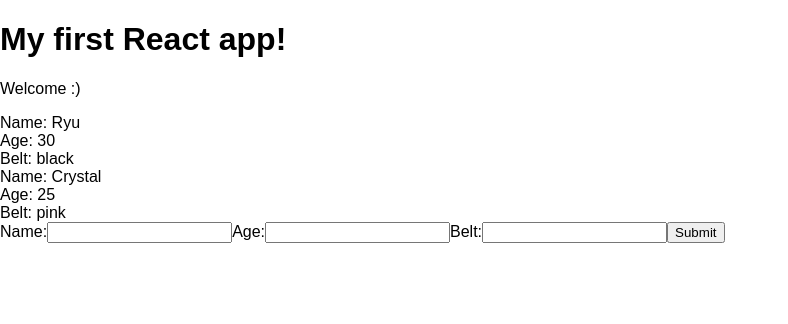
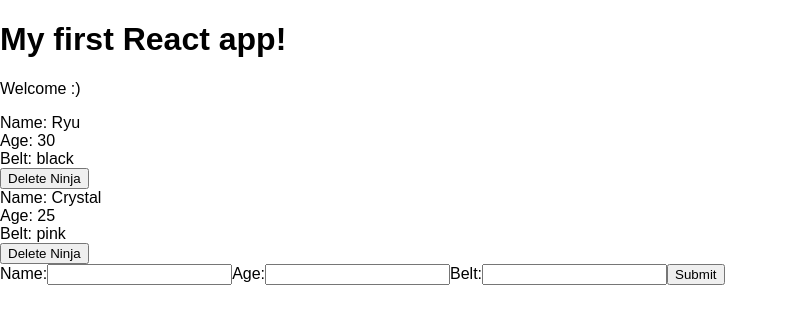
Before and after one commit to surekhasrinivasan/ReactAndReduxTutorial, a React (Create React App) app in the folder myapp/: page / in a window 1280 px wide. Shown: the top 324 px of the page, without its empty margins (0-788 px from the left). Built offline with nearby package versions, Linux system fonts and the light colour scheme.

Commit message:
Lesson-19 Deleting Data from the state

```diff
--- a/myapp/src/App.js
+++ b/myapp/src/App.js
@@ -19,12 +19,22 @@ class App extends Component {
       ninjas: ninjas
     })
   }
+  deleteNinja = (id) => {
+    //console.log(id);
+    //filter - nondestructive method returns new array by cycling through the ninjas array
+    let ninjas = this.state.ninjas.filter(ninja => {
+      return ninja.id !== id
+    });
+    this.setState({
+      ninjas: ninjas
+    })
+  }
   render() {
     return (
       <div className="App">
         <h1>My first React app!</h1>
         <p>Welcome :)</p>
-        <Ninjas ninjas = { this.state.ninjas }/>
+        <Ninjas deleteNinja = {this.deleteNinja } ninjas = { this.state.ninjas }/>
         <AddNinja addNinja = { this.addNinja }/>
       </div>
     );
--- a/myapp/src/Ninjas.js
+++ b/myapp/src/Ninjas.js
@@ -1,6 +1,6 @@
 import React from 'react';
 
-const Ninjas = ({ ninjas }) => {
+const Ninjas = ({ ninjas, deleteNinja }) => {
     const ninjaList = ninjas.map(ninja => {
         if (ninja.age > 20) {
             return (
@@ -8,6 +8,7 @@ const Ninjas = ({ ninjas }) => {
                     <div>Name: { ninja.name }</div>
                     <div>Age: { ninja.age }</div>
                     <div>Belt: { ninja.belt }</div>
+                    <button onClick={ () => {deleteNinja(ninja.id) }}>Delete Ninja</button>
                 </div>
             )
         }
```
